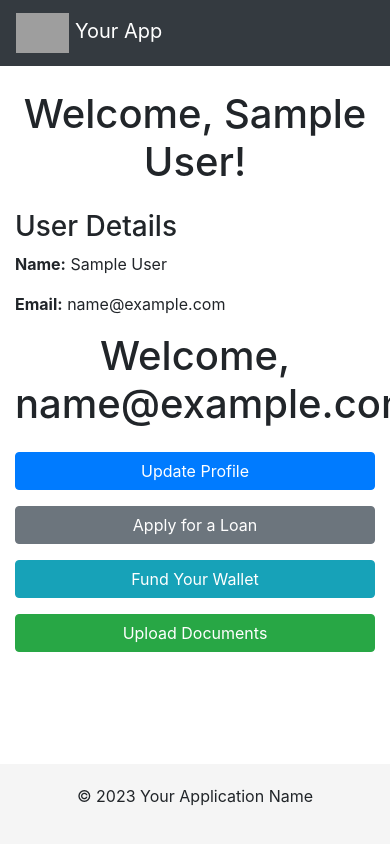
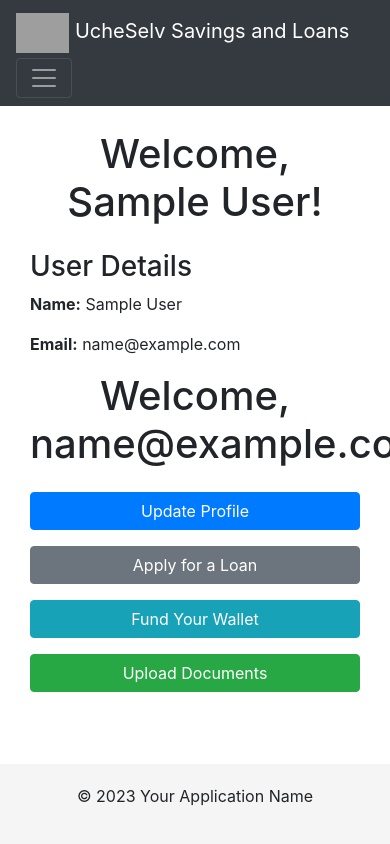
Before and after one commit to uchechukwuekemezie/ucheselv, a Flask app: page /dashboard in a window 390 px wide; the page is wider, and only the part inside the window is pictured. Run offline with Flask 3, Linux system fonts and the light colour scheme; the visitor is signed in with stand-in values (Sample User, id 1); some libraries are stand-ins or nearby versions; grey boxes are pictures that could not be loaded.

Commit message:
make page responsive

```diff
--- a/templates/base.html
+++ b/templates/base.html
@@ -1,8 +1,10 @@
-<!-- base.html -->
+
 <!DOCTYPE html>
 <html>
 <head>
     <title>{% block title %}{% endblock %}</title>
+    <!-- Responsive Meta Tag -->
+    <meta name="viewport" content="width=device-width, initial-scale=1, shrink-to-fit=no">
     <!-- Bootstrap CSS -->
     <link href="https://stackpath.bootstrapcdn.com/bootstrap/4.3.1/css/bootstrap.min.css" rel="stylesheet">
     <!-- Custom CSS -->
@@ -15,9 +17,15 @@
             <div class="container">
                 <!-- Logo -->
                 <a class="navbar-brand" href="{{ url_for('main.index') }}">
-                    <img src="{{ url_for('static', filename='images/logo.png') }}" alt="Logo" style="height: 40px;">
-                    Your App
+                    <img src="{{ url_for('static', filename='images/logo.png') }}" alt="" class="img-fluid" style="height: 40px;">
+                    UcheSelv Savings and Loans
                 </a>
+
+                <!-- Navbar Toggler -->
+                <button class="navbar-toggler" type="button" data-toggle="collapse" data-target="#navbarResponsive" aria-controls="navbarResponsive" aria-expanded="false" aria-label="Toggle navigation">
+                    <span class="navbar-toggler-icon"></span>
+                </button>
+
                 <!-- Navbar links -->
                 <div class="collapse navbar-collapse" id="navbarResponsive">
                     <ul class="navbar-nav ml-auto">
@@ -54,12 +62,16 @@
             </div>
         </nav>
     </header>
-    <main>
+    <main class="container mt-4">
         {% block content %}{% endblock %}
     </main>
-    <footer>
-        <!-- Add footer content here -->
+    <footer class="container mt-4">
         <p>© 2023 Your Application Name</p>
     </footer>
+
+    <!-- Bootstrap JS, Popper.js, and jQuery -->
+    <script src="https://code.jquery.com/jquery-3.3.1.slim.min.js"></script>
+    <script src="https://cdnjs.cloudflare.com/ajax/libs/popper.js/1.14.7/umd/popper.min.js"></script>
+    <script src="https://stackpath.bootstrapcdn.com/bootstrap/4.3.1/js/bootstrap.min.js"></script>
 </body>
 </html>
```
